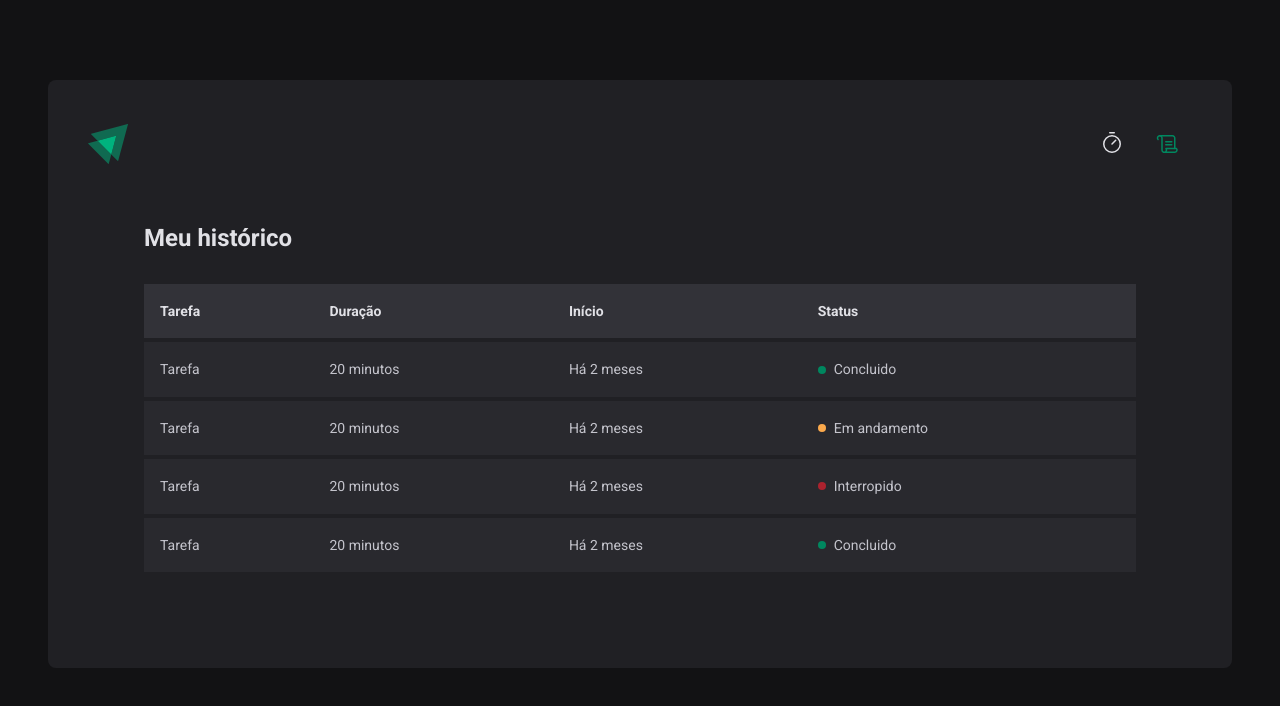
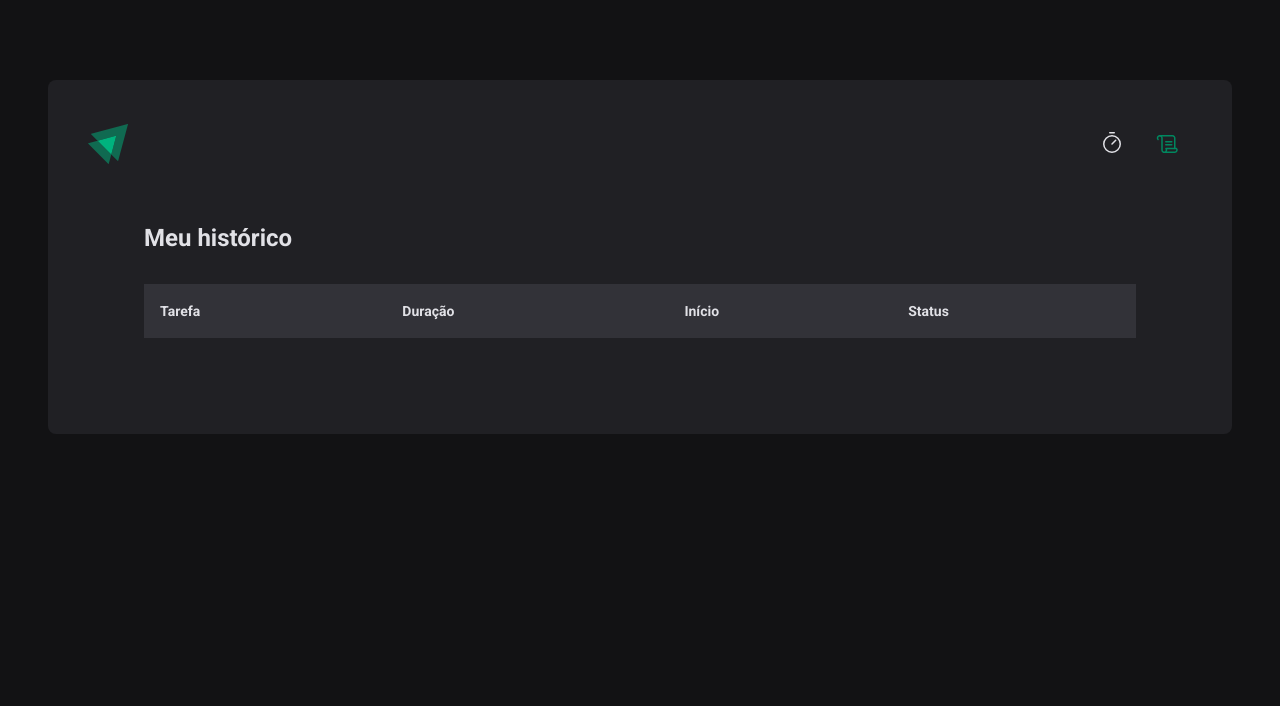
Before and after one commit to gwillms/ignite-pomodoro, a React (Vite) app: page /history in a window 1280 px wide. Shown: the top 706 px of the page. Built offline with nearby package versions, Linux system fonts and the light colour scheme.

Commit message:
Add contexts and reducers

```diff
--- a/package.json
+++ b/package.json
@@ -12,6 +12,7 @@
   "dependencies": {
     "@hookform/resolvers": "^3.3.4",
     "date-fns": "^3.6.0",
+    "immer": "^10.1.1",
     "phosphor-react": "^1.4.1",
     "react": "^18.2.0",
     "react-dom": "^18.2.0",
--- a/src/App.tsx
+++ b/src/App.tsx
@@ -4,13 +4,16 @@ import { Router } from './Router';
 
 import { GlobalStyle } from './styles/global';
 import { defaultTheme } from './styles/themes/default'
+import { CyclesContextProvider } from './contexts/CyclesContexts';
 
 
 export function App() {
   return (
     <ThemeProvider theme={ defaultTheme }>
       <BrowserRouter>
+      <CyclesContextProvider>
         <Router />
+      </CyclesContextProvider>
       </BrowserRouter>
       <GlobalStyle/>
     </ThemeProvider>
--- /dev/null
+++ b/src/contexts/CyclesContexts.tsx
@@ -0,0 +1,105 @@
+import { ReactNode, createContext, useEffect, useReducer, useState } from "react"
+import { Cycle, cyclesReducer } from "../reducers/cycles/reducer"
+import { addNewCycleAction, interruptCurrentCycleAction, markCurrentCycleAsFinishedAction } from "../reducers/cycles/actions"
+import { differenceInSeconds } from "date-fns"
+
+interface CreateCycleData {
+    task: string
+    minutesAmount: number
+}
+
+interface CyclesContextType {
+    cycles: Cycle[]
+    activeCycle: Cycle | undefined
+    activeCycleId: string | null
+    amountSecondsPassed: number
+    markCurrentCycleAsFinished: () => void
+    setSecondsPassed: (seconds: number) => void
+    createNewCycle: (data: CreateCycleData) => void
+    interruptCurrentCycle: () => void
+  }
+
+  export const CyclesContext = createContext({} as CyclesContextType)
+
+  interface CyclesContextProviderProps {
+    children: ReactNode
+  }
+
+  export function CyclesContextProvider({
+    children,
+  }: CyclesContextProviderProps) {
+
+    const [cyclesState, dispatch] = useReducer(cyclesReducer,
+    {
+      cycles: [],
+      activeCycleId: null,
+    },
+    (initialState) => {
+      const storedStateAsJSON = localStorage.getItem('@pomodoro:cycles-state-1.0.0')
+
+      if (storedStateAsJSON) {
+        return JSON.parse(storedStateAsJSON)
+      }
+      return initialState
+    },
+  )
+
+    const { cycles, activeCycleId } = cyclesState;
+    const activeCycle = cycles.find((cycle) => cycle.id === activeCycleId)
+
+    const [amountSecondsPassed, setAmountSecondsPassed] = useState( () => {
+      if (activeCycle) {
+        return differenceInSeconds(new Date(), new Date(activeCycle.startDate))
+      }
+      return 0
+    })
+
+    useEffect(() => {
+      const stateJSON = JSON.stringify(cyclesState)
+
+      localStorage.setItem('@pomodoro:cycles-state-1.0.0', stateJSON)
+    }, [cyclesState])
+
+      function setSecondsPassed(seconds: number) {
+        setAmountSecondsPassed(seconds)
+      }
+
+      function markCurrentCycleAsFinished() {
+        dispatch(markCurrentCycleAsFinishedAction())
+      }
+
+      function createNewCycle(data: CreateCycleData) {
+        const id = String(new Date().getTime())
+
+        const newCycle: Cycle = {
+          id,
+          task: data.task,
+          minutesAmount: data.minutesAmount,
+          startDate: new Date(),
+        }
+
+        dispatch(addNewCycleAction(newCycle))
+        setAmountSecondsPassed(0)
+      }
+
+      function interruptCurrentCycle() {
+        dispatch(interruptCurrentCycleAction())
+      }
+
+    return (
+    <CyclesContext.Provider
+        value={{
+          cycles,
+          activeCycle,
+          activeCycleId,
+          amountSecondsPassed,
+          markCurrentCycleAsFinished,
+          setSecondsPassed,
+          createNewCycle,
+          interruptCurrentCycle,
+          }}
+        >
+            { children }
+        </CyclesContext.Provider>
+    )
+  }
--- a/src/pages/History/index.tsx
+++ b/src/pages/History/index.tsx
@@ -1,6 +1,12 @@
+import { useContext } from "react";
+import { formatDistanceToNow } from 'date-fns'
 import { HistoryContainer, HistoryList, Status } from "./styles";
+import { CyclesContext } from "../../contexts/CyclesContexts";
+import { ptBR } from "date-fns/locale";
 
 export function History() {
+    const { cycles } = useContext(CyclesContext)
+
     return (
         <HistoryContainer>
             <h1>Meu histórico</h1>
@@ -16,39 +22,33 @@ export function History() {
                         </tr>
                     </thead>
                     <tbody>
-                        <tr>
-                            <td>Tarefa</td>
-                            <td>20 minutos</td>
-                            <td>Há 2 meses</td>
-                            <td>
-                                <Status statusColor="green">Concluido</Status>
-                            </td>
-                        </tr>
-                        <tr>
-                            <td>Tarefa</td>
-                            <td>20 minutos</td>
-                            <td>Há 2 meses</td>
-                            <td>
-                                <Status statusColor="yellow">Em andamento</Status>
-                            </td>
-                        </tr>
-                        <tr>
-                            <td>Tarefa</td>
-                            <td>20 minutos</td>
-                            <td>Há 2 meses</td>
-                            <td>
-                                <Status statusColor="red">Interropido</Status>
-                            </td>
-                        </tr>
-                        <tr>
-                            <td>Tarefa</td>
-                            <td>20 minutos</td>
-                            <td>Há 2 meses</td>
-                            <td>
-                                <Status statusColor="green">Concluido</Status>
-                            </td>
-                        </tr>
+                    {cycles.map((cycle) => {
+              return (
+                <tr key={cycle.id}>
+                  <td>{cycle.task}</td>
+                  <td>{cycle.minutesAmount} minutos</td>
+                  <td>{formatDistanceToNow(new Date(cycle.startDate), {
+                    addSuffix: true,
+                    locale: ptBR
+                  })}</td>
+                  <td>
+                    {cycle.finishedDate && (
+                      <Status statusColor="green">Concluído</Status>
+                    )}
+
+                    {cycle.interruptedDate && (
+                      <Status statusColor="red">Interrompido</Status>
+                    )}
+
+                    {!cycle.finishedDate && !cycle.interruptedDate && (
+                      <Status statusColor="yellow">Em andamento</Status>
+                    )}
+                  </td>
+                </tr>
+              )
+            })}
                     </tbody>
+
                 </table>
             </HistoryList>
         </HistoryContainer>
--- a/src/pages/Home/components/NewCycleForm/index.tsx
+++ b/src/pages/Home/components/NewCycleForm/index.tsx
@@ -1,26 +1,16 @@
-import { useForm } from 'react-hook-form';
+import { useFormContext } from 'react-hook-form';
 import { FormContainer, MinutesAmountInput, TaskInput } from './styles'
-import * as zod from 'zod';
-import { zodResolver } from '@hookform/resolvers/zod';
+import { useContext } from 'react';
+import { CyclesContext } from '../../../../contexts/CyclesContexts';
 
-const newCycleFormValidationSchema = zod.object({
-  task: zod.string().min(1, 'Informe a tarefa'),
-  minutesAmount: zod
-    .number()
-    .min(5, 'O ciclo precisa ser de no mínimo 5 minutos.')
-    .max(60, 'O ciclo precisa ser de no máximo 60 minutos.'),
-})
 
-type NewCycleFormData = zod.infer<typeof newCycleFormValidationSchema>
 
 export function NewCycleForm() {
-  const { register, handleSubmit, watch, reset } = useForm<NewCycleFormData>({
-    resolver: zodResolver(newCycleFormValidationSchema),
-    defaultValues: {
-      task: '',
-      minutesAmount: 0,
-    },
-  })
+
+  const { activeCycle } = useContext(CyclesContext)
+  const { register } = useFormContext()
+
+
   return (
     <FormContainer>
       <label htmlFor="task">Vou trabalhar em</label>
--- /dev/null
+++ b/src/reducers/cycles/actions.ts
@@ -0,0 +1,28 @@
+import { Cycle } from "./reducer";
+
+export enum ActionTypes {
+    ADD_NEW_CYCLE = 'ADD_NEW_CYCLE',
+    INTERRUPT_CURRENT_CYCLE = 'INTERRUPT_CURRENT_CYCLE',
+    MARK_CURRENT_CYCLE_AS_FINISHED = 'MARK_CURRENT_CYCLE_AS_FINISHED',
+}
+
+export function addNewCycleAction(newCycle: Cycle) {
+    return {
+        type: ActionTypes.ADD_NEW_CYCLE,
+        payload: {
+          newCycle,
+        },
+      }
+}
+
+export function markCurrentCycleAsFinishedAction() {
+    return {
+        type: ActionTypes.MARK_CURRENT_CYCLE_AS_FINISHED,
+    }
+}
+
+export function interruptCurrentCycleAction() {
+    return {
+        type: ActionTypes.INTERRUPT_CURRENT_CYCLE,
+      }
+}
--- /dev/null
+++ b/src/reducers/cycles/reducer.ts
@@ -0,0 +1,60 @@
+import { produce } from "immer"
+import { ActionTypes } from "./actions"
+
+export interface Cycle {
+    id: string
+    task: string
+    minutesAmount: number
+    startDate: Date
+    interruptedDate?: Date
+    finishedDate?: Date
+}
+
+interface CyclesState {
+    cycles: Cycle[]
+    activeCycleId: string | null
+}
+
+export function cyclesReducer(state: CyclesState, action: any) {
+
+    switch(action.type) {
+
+      case ActionTypes.ADD_NEW_CYCLE:
+        return produce(state, draft => {
+          draft.cycles.push(action.payload.newCycle)
+          draft.activeCycleId = action.payload.newCycle.id
+        })
+
+      case ActionTypes.INTERRUPT_CURRENT_CYCLE: {
+        const currentCycleIndex = state.cycles.findIndex((cycle) => {
+          return cycle.id === state.activeCycleId
+        })
+
+        if (currentCycleIndex < 0) {
+           return state
+        }
+
+        return produce(state, (draft) => {
+          draft.activeCycleId = null
+          draft.cycles[currentCycleIndex].interruptedDate = new Date()
+        })
+      }
+
+      case ActionTypes.MARK_CURRENT_CYCLE_AS_FINISHED: {
+          const currentCycleIndex = state.cycles.findIndex((cycle) => {
+            return cycle.id === state.activeCycleId
+          })
+
+          if (currentCycleIndex < 0) {
+            return state
+          }
+
+          return produce(state, (draft) => {
+            draft.activeCycleId = null
+            draft.cycles[currentCycleIndex].finishedDate = new Date()
+          })
+      }
+      default:
+        return state
+    }
+   }
```
Also changed, not shown: src/pages/Home/components/Countdown/index.tsx (+34 -18 lines), src/pages/Home/index.tsx (+27 -63 lines), 1 other file (tests, documents, lock files or other folders).
